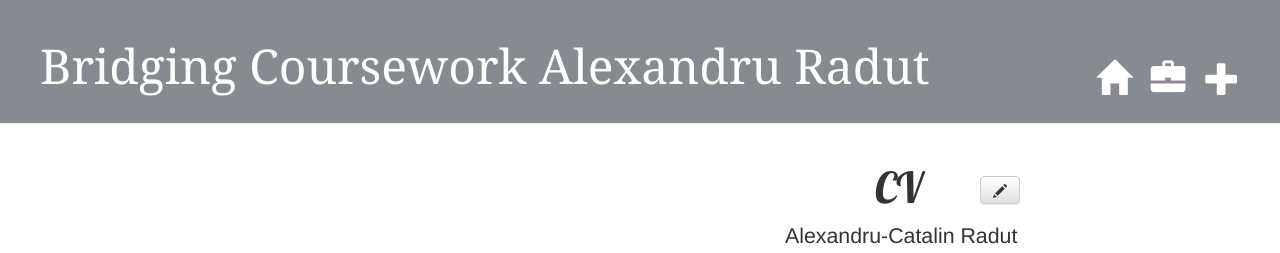
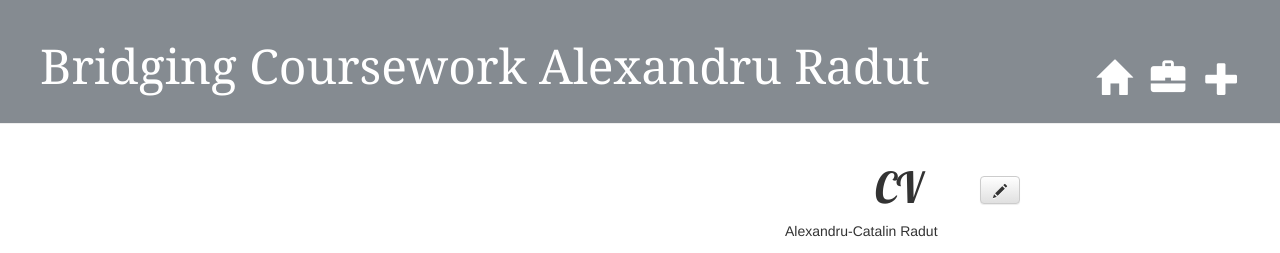
Before and after one commit to axr232/my-first-blog, a Django app: template blog/templates/blog/cv_page.html in a window 1280 px wide. Shown: the top 253 px of the page. Run offline with Django 3.2, Linux system fonts and the light colour scheme; the template is opened without the code that fills it, so the values that code supplies are empty; the visitor is signed in with stand-in values (Sample User, id 1); some libraries are stand-ins or nearby versions.

Commit message:
Reverting changes

```diff
--- a/blog/static/css/blog.css
+++ b/blog/static/css/blog.css
@@ -64,7 +64,7 @@ h1, h2, h3, h4 {
 .cv_page_header p{
     white-space: nowrap;
     margin-left: 730px;
-    font-size:16pt;
+    /*font-size:16pt;*/
 }
 
 .cv_page_header h2{
@@ -86,6 +86,6 @@ p.cv_address_and_phone{
 .cv_edit_button{
     position:absolute;
     right:-200px;
-    font-size: 26pt;
+    /*font-size: 26pt;*/
     margin-top: -45px;
 }
```
